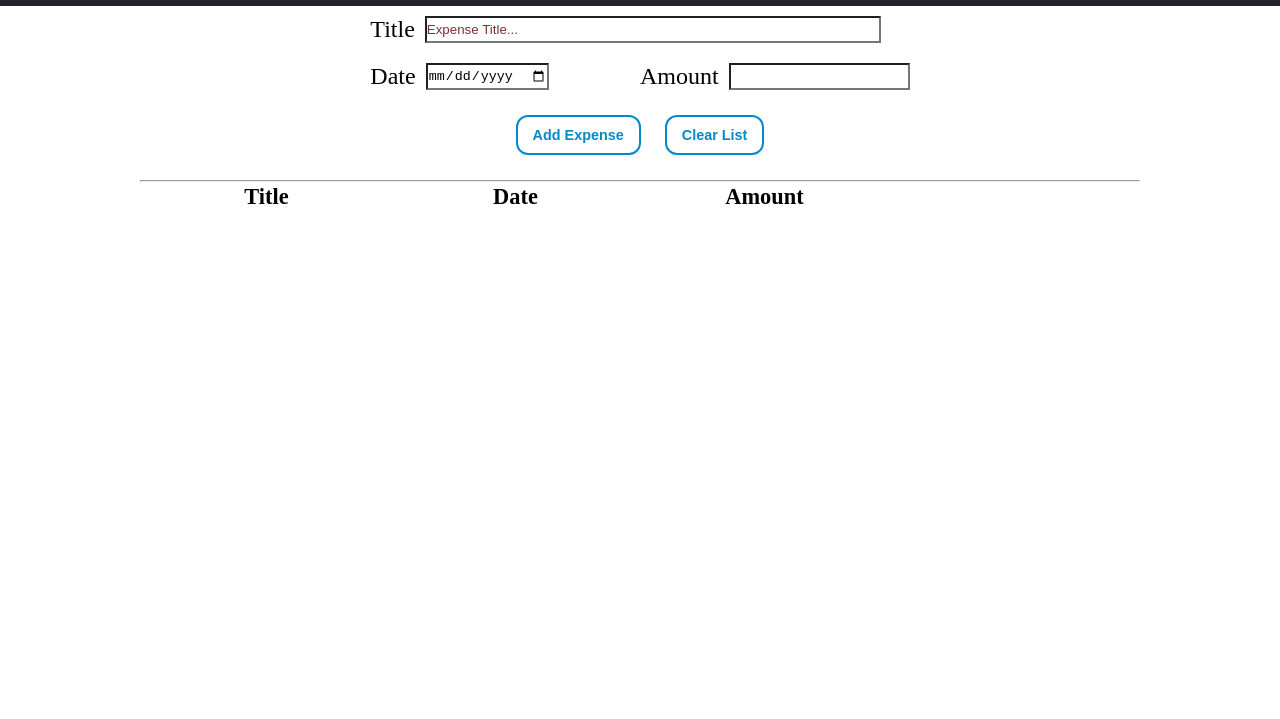
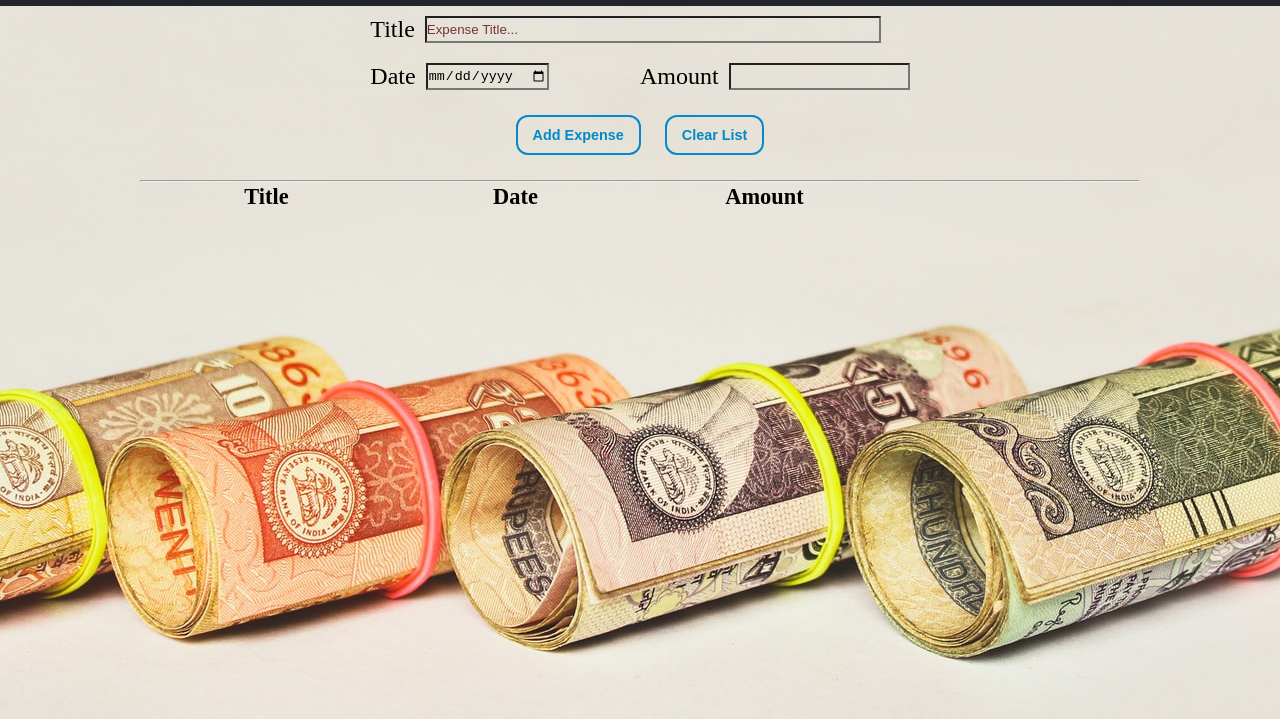
Before and after one commit to Jimish18/Expense_Tracker, a plain HTML site: page index.html in a window 1280 px wide. Shown: the part 49-768 px from the top of the page. Drawn offline with Linux system fonts and the light colour scheme; the site is published under a folder, as on GitHub Pages, so addresses that start at the root find nothing.

Commit message:
bg-image setting

```diff
--- a/style.css
+++ b/style.css
@@ -11,7 +11,7 @@
 body
 {
     /* background-image: url(/indian-rupees.jpg); */
-    background-image: url(/indian-rupees.jpg);
+    background-image: url(indian-rupees.jpg);
     background-position: bottom;
 }
 
```
